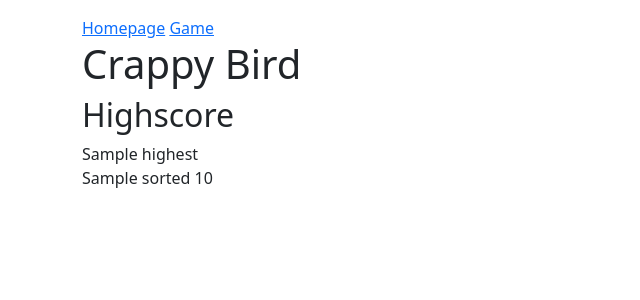
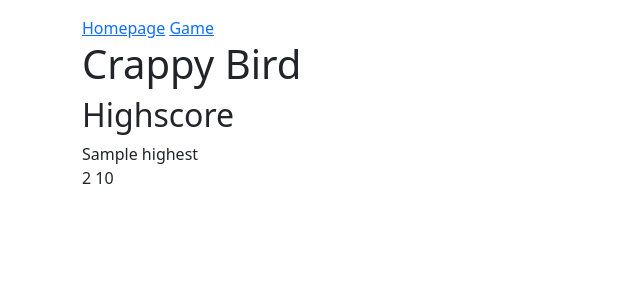
Before and after one commit to jtam64/pygame_final_project, a Flask app: template templates/index.html in a window 1280 px wide. Shown: the top 300 px of the page, without its empty margins (0-640 px from the left). Run offline with Flask 2, Linux system fonts and the light colour scheme; the template is opened without the code that fills it: most values are stand-ins (such as "Sample title", 1, 10 or a date in 2020).

Commit message:
modified score for sorted value

```diff
--- a/helper/score.py
+++ b/helper/score.py
@@ -8,6 +8,7 @@ class Score:
         self.reads()
         self.highest = self.high_score()
         self.newest = self.scores["1"]
+        self.sorted_scores = sorted(self.scores["2"], reverse=True)
 
 
     def high_score(self) -> int:
@@ -55,6 +56,3 @@ class Score:
         '''
         with open ("helper/scores.json", "r") as file:
             self.scores = json.load(file)
-
-    def sorted(self) -> list:
-        return sorted(self.scores["2"])
--- a/templates/index.html
+++ b/templates/index.html
@@ -9,8 +9,8 @@
         {{ keeper.highest }}
     </div>
     <div>
-        {% for i, score in keeper.sorted() %}
-        <p>{{ i }} {{ score }}</p>
+        {% for i in keeper.sorted_scores %}
+        <p>{{ keeper.sorted_scores.index(i) + 1 }} {{ i }}</p>
+        {% endfor %}
     </div>
-    {% endfor %}
 {% endblock %}
```
